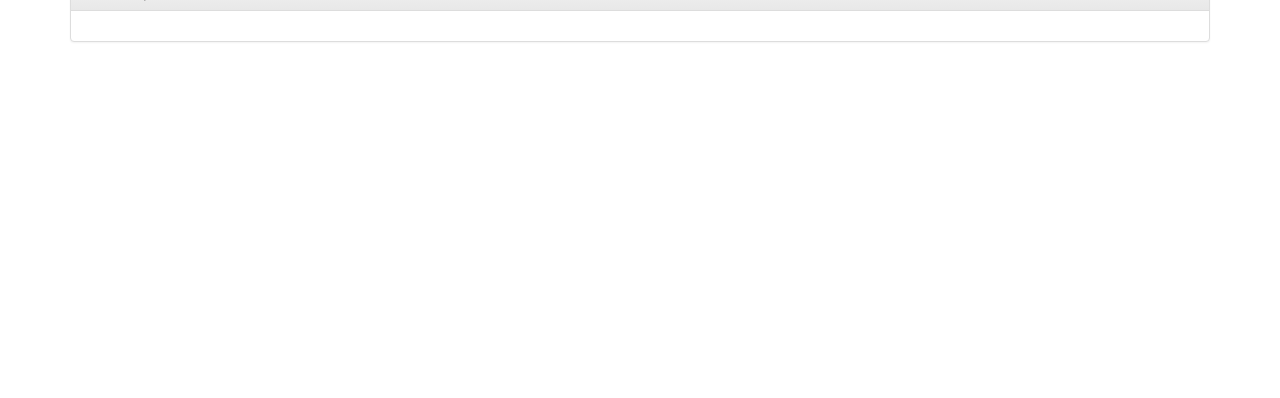
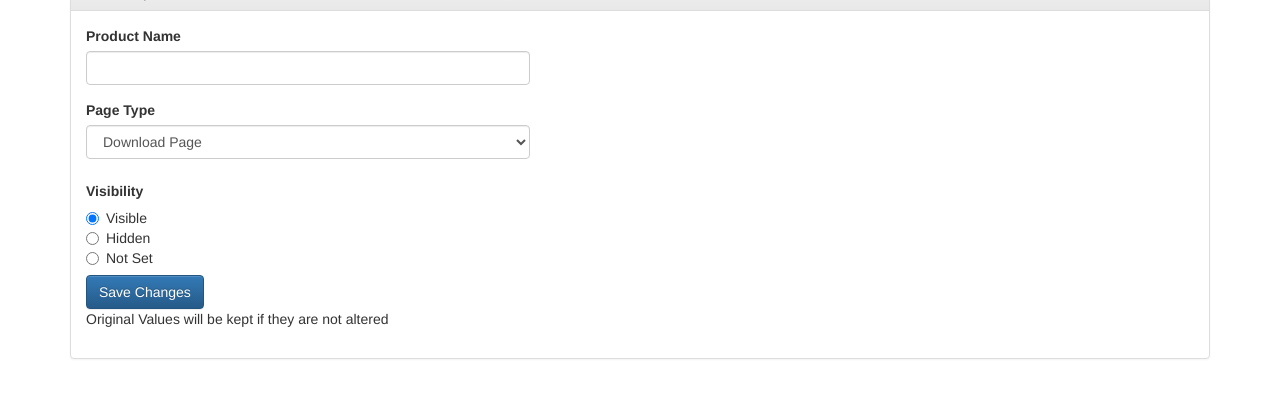
Before and after one commit to PESTLab/team-b, a Flask app: page /editpage in a window 1280 px wide. Shown: the part 170-568 px from the top of the page. Run offline with Flask 2, Linux system fonts and the light colour scheme; data comes from the database, SQL or seed files in the repository; both versions use the stored data as it was after the commit; some libraries are stand-ins or nearby versions.

Commit message:
Edit Page
Fully Functional page now

```diff
--- a/app/forms.py
+++ b/app/forms.py
@@ -16,5 +16,5 @@ class adduserform(Form):
 class uploadlandingpg(Form):
     page_type = SelectField('page_type', choices=[('download', 'Download Page'), ('product', 'Product Page')])
     productname= TextField('productname')
-    visibility = RadioField('visibilty', choices=[('visible','Visible'), ('hidden','Hidden')], default='visible')
+    visibility = RadioField('visibilty', choices=[('visible','Visible'), ('hidden','Hidden'), ('notset','Not Set')], default='visible')
     file = FileField('filename')
--- a/app/templates/editpage.html
+++ b/app/templates/editpage.html
@@ -11,6 +11,48 @@
         </div>
         <div class="panel-body">
 
+            <form class="form-horizontal" role="form" action="" method="post" name="adduser" enctype=multipart/form-data>
+                {{form.hidden_tag()}}
+                <div class="form-group">
+                    <div class="col-sm-offset-0.5 col-sm-5">
+                        <label for="inputproductname">Product Name</label>
+                        {{ form.productname(value=f.product, class = "form-control") }}
+                    </div>
+                </div>
+
+                <div class="form-group">
+                    <div class="col-sm-offset-0.5 col-sm-5">
+                        <label for="inputpagetype">Page Type</label>
+                        {{ form.page_type(value=f.page_type, class = "form-control") }}
+                    </div>
+                </div>
+
+                <div class="control-group" id="radios1">
+                    <label class="control-label" for="radios1">Visibility</label>
+
+                    <div class="radio">
+
+                        {% for subfield in form.visibility %}
+                        <label>
+                            {{ subfield() }}
+                            {{ subfield.label }}
+                        </label>
+                        <br>
+                        {% endfor %}
+                    </div>
+
+                </div>
+
+                <div class="control-group">
+                    <label class="control-label" for="singlebutton"></label>
+                    <br>
+                    <div class="controls">
+                        <button id="singlebutton" name="singlebutton" class="btn btn-primary">Save Changes</button>
+                    </div>
+                    Original Values will be kept if they are not altered
+                </div>
+            </form>
+
 
 
         </div>
--- a/app/views.py
+++ b/app/views.py
@@ -78,7 +78,6 @@ def uploadpg():
         db.session.commit()
         flash('Added File with Name: ' + file.filename)
 
-
         if file and allowed_file(file.filename):
             filename = secure_filename(file.filename)
             file.save(os.path.join(app.config['UPLOAD_FOLDER'], filename))
@@ -144,8 +143,16 @@ def logout():
 def redirector():
     return redirect(url_for('file:///C:/Users/Nick.Nick-PC/PycharmProjects/teamB/landingpages/pageA.html'), 302)
 
-@app.route('/editpage')
+@app.route('/editpage', methods=['GET', 'POST'])
 def editpg():
     pgid = request.args.get('pageid')
     landpage = LandingPage.query.filter_by(id=pgid).first()
-    return render_template('editpage.html', title='Edit Landing Page', f=landpage)
+    form = uploadlandingpg()
+    if form.validate_on_submit():
+        landpage.product = form.productname.data
+        landpage.page_type = form.page_type.data
+        landpage.visibility= form.visibility.data
+        db.session.commit()
+        flash('Landing Page attributes Saved')
+        return redirect(url_for('showallpages'))
+    return render_template('editpage.html', title='Edit Landing Page', f=landpage, form = form)
```
Also changed, not shown: app/static/editPageStyles.css (added, +68 -0 lines), app.db, 14 other files.
